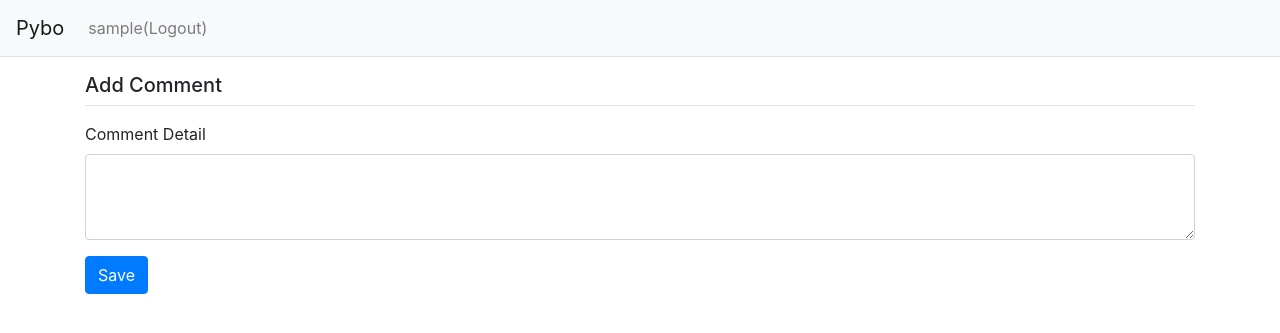
After one commit to dudals3844/django_study, a Django app: page /pybo/comment/create/question/1/ in a window 1280 px wide. The commit adds this page. Shown: the top 333 px of the page. Run offline with Django 3.2, Linux system fonts and the light colour scheme; a user stored in the database is signed in; tables that the repository leaves empty hold one stand-in row (values such as "Sample post"); some libraries are stand-ins or nearby versions.

Commit message:
댓글 등록과 수정까지 구현

```diff
--- a/pybo/forms.py
+++ b/pybo/forms.py
@@ -1,5 +1,5 @@
 from django import forms
-from pybo.models import Question, Answer
+from pybo.models import Question, Answer, Comment
 
 class QuestionForm(forms.ModelForm):
     class Meta:
@@ -14,3 +14,11 @@ class AnswerForm(forms.ModelForm):
         labels = {
             'content': '답변내용',
         }
+
+class CommentForm(forms.ModelForm):
+    class Meta:
+        model = Comment
+        fields = ['content']
+        labels = {
+            'content': '댓글내용',
+        }
--- a/pybo/models.py
+++ b/pybo/models.py
@@ -21,3 +21,11 @@ class Answer(models.Model):
     content = models.TextField()
     create_date = models.DateTimeField()
     modify_date = models.DateTimeField(null=True, blank=True)
+
+class Comment(models.Model):
+    author = models.ForeignKey(User, on_delete=models.CASCADE)
+    content = models.TextField()
+    create_date = models.DateTimeField()
+    modify_date = models.DateTimeField()
+    question = models.ForeignKey(Question, null=True, blank=True, on_delete=models.CASCADE)
+    answer = models.ForeignKey(Answer, null=True, blank=True, on_delete=models.CASCADE)
--- a/pybo/urls.py
+++ b/pybo/urls.py
@@ -12,5 +12,8 @@ urlpatterns = [
     path('question/delete/<int:question_id>/', views.question_delete, name='question_delete'),
     path('answer/modify/<int:answer_id>/', views.answer_modify, name='answer_modify'),
     path('answer/delete/<int:answer_id>/', views.answer_delete, name='answer_delete'),
+    path('comment/create/question/<int:question_id>/', views.comment_create_question, name='comment_create_question'),
+    path('comment/modify/question/<int:comment_id>/', views.comment_modify_question, name='comment_modify_question'),
+    path('comment/delete/question/<int:comment_id>', views.comment_delete_question, name='comment_delete_question'),
 
 ]
--- a/pybo/views.py
+++ b/pybo/views.py
@@ -3,8 +3,8 @@ from django.utils import timezone
 from django.core.paginator import Paginator
 from django.contrib.auth.decorators import login_required
 from django.contrib import messages
-from .forms import QuestionForm, AnswerForm
-from .models import Question, Answer
+from .forms import QuestionForm, AnswerForm, CommentForm
+from .models import Question, Answer, Comment
 
 
 # Create your views here.
@@ -121,6 +121,7 @@ def question_delete(request, question_id):
     question.delete()
     return redirect('pybo:index')
 
+
 @login_required(login_url='common:login')
 def answer_modify(request, answer_id):
     """
@@ -143,6 +144,7 @@ def answer_modify(request, answer_id):
     context = {'answer': answer, 'form': form}
     return render(request, 'answer_form.html', context)
 
+
 @login_required(login_url='common:login')
 def answer_delete(request, answer_id):
     '''
@@ -157,3 +159,59 @@ def answer_delete(request, answer_id):
     else:
         answer.delete()
     return redirect('pybo:detail', question_id=answer.question.id)
+
+
+@login_required(login_url='common:login')
+def comment_create_question(request, question_id):
+    '''
+    Add answer question
+    :param request:
+    :param question_id:
+    :return:
+    '''
+    question = get_object_or_404(Question, pk=question_id)
+    if request.method == "POST":
+        form = CommentForm(request.POST)
+        if form.is_valid():
+            comment = form.save(commit=False)
+            comment.author = request.user
+            comment.create_date = timezone.now()
+            comment.question = question
+            comment.save()
+            return redirect('pybo:detail', question_id=question_id)
+
+    else:
+        form = CommentForm()
+    context = {'form': form}
+    return render(request, 'comment_form.html', context)
+
+
+@login_required(login_url='common:login')
+def comment_modify_question(request, comment_id):
+    '''
+    pybo comment modify
+    :param request:
+    :param comment_id:
+    :return:
+    '''
+    comment = get_object_or_404(Comment, pk=comment_id)
+    if request.user != comment.author:
+        messages.error(request, "No Auth to Modify")
+        return redirect('pybo:detail', question_id=comment.question.id)
+
+    if request.method == 'POST':
+        form = CommentForm(request.POST, instance=comment)
+        if form.is_valid():
+            comment = form.save(commit=False)
+            comment.modify_date = timezone.now()
+            comment.save()
+            return redirect('pybo:detail', question_id=comment.question.id)
+    else:
+        form = CommentForm(instance=comment)
+
+    context = {'form': form}
+    return render(request, 'comment_form.html', context)
+
+
+def comment_delete_question(request, comment_id):
+    pass
--- a/static/style.css
+++ b/static/style.css
@@ -1,7 +1,4 @@
-/*textarea {*/
-/*    width: 100%;*/
-/*}*/
-
-/*input[type=submit]{*/
-/*    margin-top: 10px;*/
-/*}*/
+.comment{
+    border-top: dotted 1px #ddd;
+    font-size: 0.7em;
+}
--- /dev/null
+++ b/templates/comment_form.html
@@ -0,0 +1,18 @@
+{% extends 'base.html' %}
+
+{% block content %}
+    <div class="container my-3">
+        <h5 class="border-bottom pb-2">Add Comment</h5>
+        <form method="post" class="post-form my-3">
+            {% csrf_token %}
+            {% include 'form_errors.html' %}
+            <div class="form-group">
+                <label for="content">Comment Detail</label>
+                <textarea class="form-control" name="content" id="content" rows="3">
+                {{ form.content.value|default_if_none:'' }}
+            </textarea>
+            </div>
+            <button type="submit" class="btn btn-primary">Save</button>
+        </form>
+    </div>
+{% endblock %}
```
Also changed, not shown: templates/question_detail.html (+29 -4 lines).
